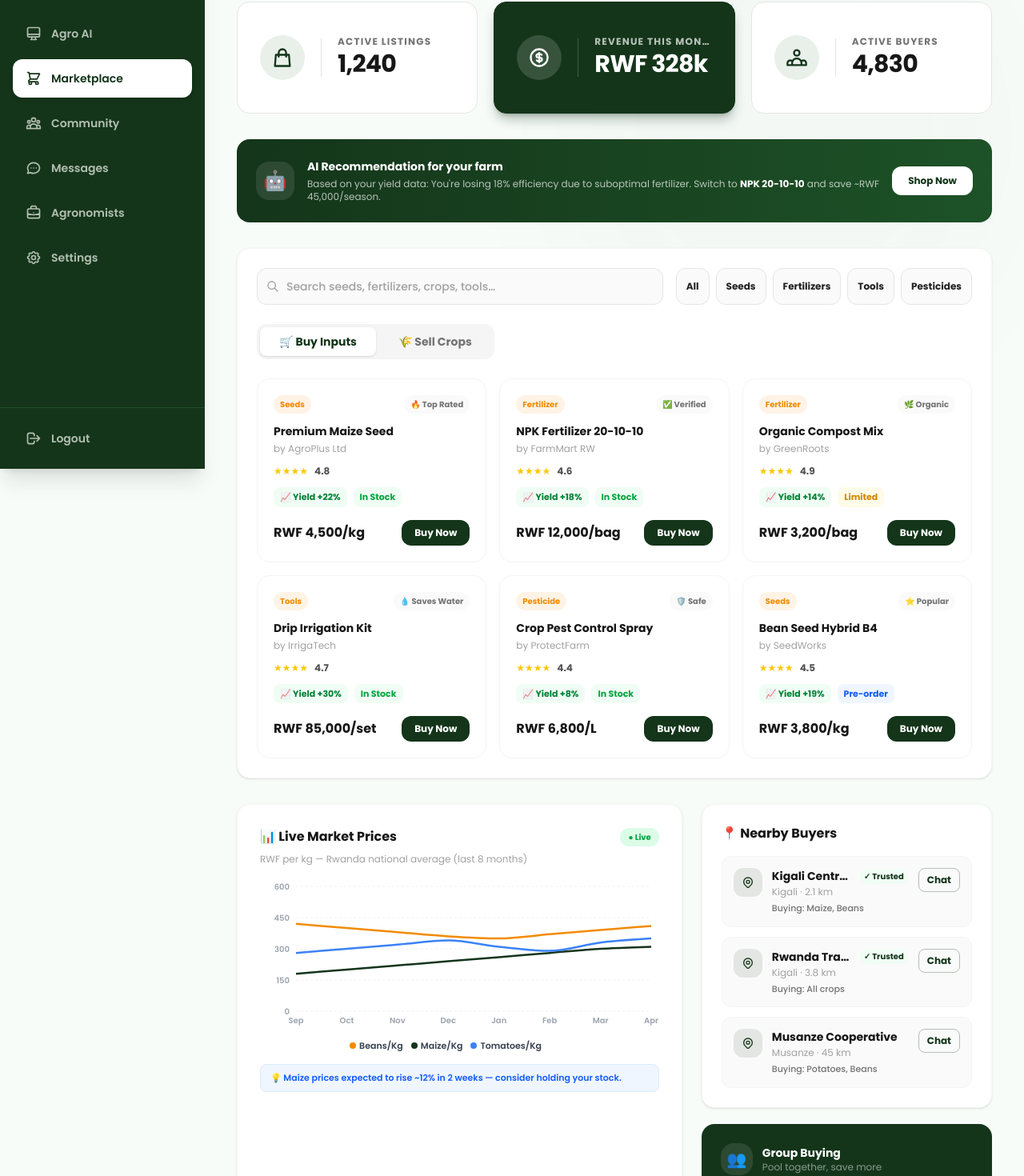
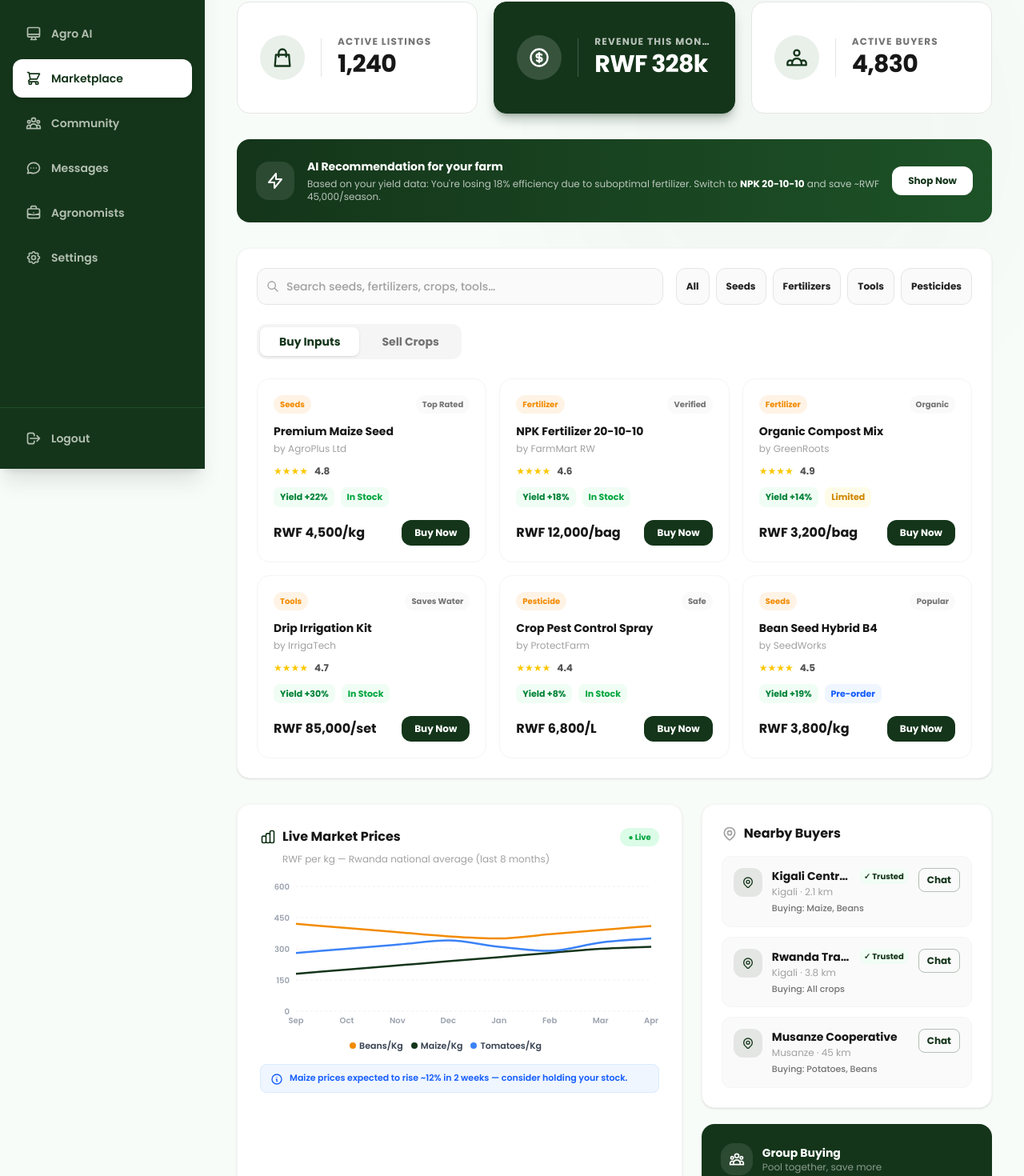
Before and after one commit to BYIRINGIRO-Samuel/Agro-hub, a Next.js app: page /dashboard/marketplace in a window 1280 px wide. Shown: the part 214-1684 px from the top of the page at 80% size. Built offline with nearby package versions, Linux system fonts and the light colour scheme.

Commit message:
Refactor Marketplace page to use real SVGs instead of standard emojis

```diff
--- a/app/dashboard/marketplace/page.tsx
+++ b/app/dashboard/marketplace/page.tsx
@@ -45,12 +45,12 @@ const marketCards = [
 
 /* ─── Products for sale (inputs) ───────────────── */
 const inputs = [
-  { name: "Premium Maize Seed", type: "Seeds", price: "RWF 4,500/kg", seller: "AgroPlus Ltd", rating: 4.8, yield: "+22%", badge: "🔥 Top Rated", stock: "In Stock" },
-  { name: "NPK Fertilizer 20-10-10", type: "Fertilizer", price: "RWF 12,000/bag", seller: "FarmMart RW", rating: 4.6, yield: "+18%", badge: "✅ Verified", stock: "In Stock" },
-  { name: "Organic Compost Mix", type: "Fertilizer", price: "RWF 3,200/bag", seller: "GreenRoots", rating: 4.9, yield: "+14%", badge: "🌿 Organic", stock: "Limited" },
-  { name: "Drip Irrigation Kit", type: "Tools", price: "RWF 85,000/set", seller: "IrrigaTech", rating: 4.7, yield: "+30%", badge: "💧 Saves Water", stock: "In Stock" },
-  { name: "Crop Pest Control Spray", type: "Pesticide", price: "RWF 6,800/L", seller: "ProtectFarm", rating: 4.4, yield: "+8%", badge: "🛡️ Safe", stock: "In Stock" },
-  { name: "Bean Seed Hybrid B4", type: "Seeds", price: "RWF 3,800/kg", seller: "SeedWorks", rating: 4.5, yield: "+19%", badge: "⭐ Popular", stock: "Pre-order" },
+  { name: "Premium Maize Seed", type: "Seeds", price: "RWF 4,500/kg", seller: "AgroPlus Ltd", rating: 4.8, yield: "+22%", badge: "Top Rated", stock: "In Stock" },
+  { name: "NPK Fertilizer 20-10-10", type: "Fertilizer", price: "RWF 12,000/bag", seller: "FarmMart RW", rating: 4.6, yield: "+18%", badge: "Verified", stock: "In Stock" },
+  { name: "Organic Compost Mix", type: "Fertilizer", price: "RWF 3,200/bag", seller: "GreenRoots", rating: 4.9, yield: "+14%", badge: "Organic", stock: "Limited" },
+  { name: "Drip Irrigation Kit", type: "Tools", price: "RWF 85,000/set", seller: "IrrigaTech", rating: 4.7, yield: "+30%", badge: "Saves Water", stock: "In Stock" },
+  { name: "Crop Pest Control Spray", type: "Pesticide", price: "RWF 6,800/L", seller: "ProtectFarm", rating: 4.4, yield: "+8%", badge: "Safe", stock: "In Stock" },
+  { name: "Bean Seed Hybrid B4", type: "Seeds", price: "RWF 3,800/kg", seller: "SeedWorks", rating: 4.5, yield: "+19%", badge: "Popular", stock: "Pre-order" },
 ];
 
 /* ─── Crop listings (sell) ──────────────────────── */
@@ -66,7 +66,6 @@ const demandStyle: Record<string, string> = {
   Medium: "bg-yellow-100 text-yellow-700",
   Low:    "bg-neutral-100 text-neutral-500",
 };
-const demandIcon: Record<string, string> = { High: "🔥", Medium: "⚖️", Low: "❄️" };
 
 /* ─── Nearby Buyers ─────────────────────────────── */
 const nearbyBuyers = [
@@ -106,7 +105,9 @@ export default function MarketplacePage() {
 
       {/* AI Recommendation Banner */}
       <div className="bg-linear-to-r from-brand-green to-[#1d5227] rounded-2xl p-6 flex flex-col md:flex-row md:items-center gap-4">
-        <div className="w-12 h-12 bg-white/10 rounded-2xl flex items-center justify-center text-2xl shrink-0">🤖</div>
+        <div className="w-12 h-12 bg-white/10 rounded-2xl flex items-center justify-center shrink-0">
+          <svg className="w-6 h-6 text-white" fill="none" viewBox="0 0 24 24" stroke="currentColor" strokeWidth="2"><path strokeLinecap="round" strokeLinejoin="round" d="M13 10V3L4 14h7v7l9-11h-7z" /></svg>
+        </div>
         <div className="flex-1">
           <p className="text-white font-extrabold text-sm">AI Recommendation for your farm</p>
           <p className="text-white/70 text-xs mt-1">Based on your yield data: You&apos;re losing 18% efficiency due to suboptimal fertilizer. Switch to <strong className="text-white">NPK 20-10-10</strong> and save ~RWF 45,000/season.</p>
@@ -139,8 +140,8 @@ export default function MarketplacePage() {
 
         {/* Buy / Sell Toggle */}
         <div className="flex gap-1 bg-neutral-100 p-1 rounded-xl w-fit mb-6">
-          <button onClick={() => setTab("buy")} className={`px-6 py-2 text-sm font-bold rounded-lg transition-all ${tab === "buy" ? "bg-white text-brand-green shadow" : "text-neutral-500"}`}>🛒 Buy Inputs</button>
-          <button onClick={() => setTab("sell")} className={`px-6 py-2 text-sm font-bold rounded-lg transition-all ${tab === "sell" ? "bg-white text-brand-green shadow" : "text-neutral-500"}`}>🌾 Sell Crops</button>
+          <button onClick={() => setTab("buy")} className={`px-6 py-2 text-sm font-bold rounded-lg transition-all ${tab === "buy" ? "bg-white text-brand-green shadow" : "text-neutral-500"}`}>Buy Inputs</button>
+          <button onClick={() => setTab("sell")} className={`px-6 py-2 text-sm font-bold rounded-lg transition-all ${tab === "sell" ? "bg-white text-brand-green shadow" : "text-neutral-500"}`}>Sell Crops</button>
         </div>
 
         {tab === "buy" ? (
@@ -160,7 +161,7 @@ export default function MarketplacePage() {
                   <span className="text-xs font-bold text-neutral-600">{item.rating}</span>
                 </div>
                 <div className="flex items-center gap-2 mb-4">
-                  <span className="text-[11px] bg-green-50 text-green-700 font-extrabold px-2 py-1 rounded-lg">📈 Yield {item.yield}</span>
+                  <span className="text-[11px] bg-green-50 text-green-700 font-extrabold px-2 py-1 rounded-lg">Yield {item.yield}</span>
                   <span className={`text-[11px] font-bold px-2 py-1 rounded-lg ${item.stock === "In Stock" ? "bg-green-50 text-green-600" : item.stock === "Limited" ? "bg-yellow-50 text-yellow-600" : "bg-blue-50 text-blue-600"}`}>{item.stock}</span>
                 </div>
                 <div className="flex items-center justify-between">
@@ -190,7 +191,7 @@ export default function MarketplacePage() {
                     <td className="py-3.5 pr-4 text-neutral-500">{l.location}</td>
                     <td className="py-3.5 pr-4">
                       <span className={`text-[11px] font-extrabold px-2.5 py-1.5 rounded-full ${demandStyle[l.demand]}`}>
-                        {demandIcon[l.demand]} {l.demand}
+                        {l.demand}
                       </span>
                     </td>
                     <td className="py-3.5 pr-4 text-neutral-400 text-xs">{l.freshness}</td>
@@ -210,20 +211,27 @@ export default function MarketplacePage() {
         {/* Price Chart */}
         <div className="lg:col-span-3 bg-white p-7 rounded-2xl shadow-sm border border-neutral-100">
           <div className="flex items-center justify-between mb-2">
-            <h2 className="text-base font-bold text-neutral-900">📊 Live Market Prices</h2>
+            <h2 className="flex items-center gap-2 text-base font-bold text-neutral-900">
+              <svg className="w-5 h-5 text-brand-green" fill="none" viewBox="0 0 24 24" stroke="currentColor" strokeWidth="2"><path strokeLinecap="round" strokeLinejoin="round" d="M9 19v-6a2 2 0 00-2-2H5a2 2 0 00-2 2v6a2 2 0 002 2h2a2 2 0 002-2zm0 0V9a2 2 0 012-2h2a2 2 0 012 2v10m-6 0a2 2 0 002 2h2a2 2 0 002-2m0 0V5a2 2 0 012-2h2a2 2 0 012 2v14a2 2 0 01-2 2h-2a2 2 0 01-2-2z" /></svg>
+              Live Market Prices
+            </h2>
             <span className="text-[10px] font-extrabold text-green-600 bg-green-100 px-2.5 py-1 rounded-full">● Live</span>
           </div>
-          <p className="text-xs text-neutral-400 mb-4">RWF per kg — Rwanda national average (last 8 months)</p>
+          <p className="text-xs text-neutral-400 mb-4 pl-7">RWF per kg — Rwanda national average (last 8 months)</p>
           <MarketPriceChart />
-          <p className="text-[11px] text-blue-600 bg-blue-50 border border-blue-100 rounded-lg px-3 py-2 mt-3 font-semibold">
-            💡 Maize prices expected to rise ~12% in 2 weeks — consider holding your stock.
-          </p>
+          <div className="flex items-start gap-2 bg-blue-50 border border-blue-100 rounded-lg px-3 py-2 mt-3 text-blue-600">
+            <svg className="w-4 h-4 shrink-0 mt-0.5" fill="none" viewBox="0 0 24 24" stroke="currentColor" strokeWidth="2"><path strokeLinecap="round" strokeLinejoin="round" d="M13 16h-1v-4h-1m1-4h.01M21 12a9 9 0 11-18 0 9 9 0 0118 0z" /></svg>
+            <p className="text-[11px] font-semibold">Maize prices expected to rise ~12% in 2 weeks — consider holding your stock.</p>
+          </div>
         </div>
 
         {/* Nearby Buyers + Group Buy */}
         <div className="lg:col-span-2 flex flex-col gap-5">
           <div className="bg-white p-6 rounded-2xl shadow-sm border border-neutral-100 flex-1">
-            <h2 className="text-base font-bold text-neutral-900 mb-4">📍 Nearby Buyers</h2>
+            <h2 className="flex items-center gap-2 text-base font-bold text-neutral-900 mb-4">
+              <svg className="w-5 h-5 text-neutral-400" fill="none" viewBox="0 0 24 24" stroke="currentColor" strokeWidth="2"><path strokeLinecap="round" strokeLinejoin="round" d="M17.657 16.657L13.414 20.9a1.998 1.998 0 01-2.827 0l-4.244-4.243a8 8 0 1111.314 0z" /><path strokeLinecap="round" strokeLinejoin="round" d="M15 11a3 3 0 11-6 0 3 3 0 016 0z" /></svg>
+              Nearby Buyers
+            </h2>
             <div className="flex flex-col gap-3">
               {nearbyBuyers.map((b) => (
                 <div key={b.name} className="flex items-start gap-3 p-3.5 bg-neutral-50 rounded-xl border border-neutral-100 hover:border-brand-green/30 transition-colors">
@@ -249,7 +257,9 @@ export default function MarketplacePage() {
           {/* Group Buying */}
           <div className="bg-brand-green p-6 rounded-2xl">
             <div className="flex items-center gap-3 mb-4">
-              <div className="w-10 h-10 bg-white/10 rounded-2xl flex items-center justify-center text-xl">👥</div>
+              <div className="w-10 h-10 bg-white/10 rounded-2xl flex items-center justify-center">
+                <svg className="w-5 h-5 text-white" fill="none" viewBox="0 0 24 24" stroke="currentColor" strokeWidth="2"><path strokeLinecap="round" strokeLinejoin="round" d="M17 20h5v-2a3 3 0 00-5.356-1.857M17 20H7m10 0v-2c0-.656-.126-1.283-.356-1.857M7 20H2v-2a3 3 0 015.356-1.857M7 20v-2c0-.656.126-1.283.356-1.857m0 0a5.002 5.002 0 019.288 0M15 7a3 3 0 11-6 0 3 3 0 016 0zm6 3a2 2 0 11-4 0 2 2 0 014 0zM7 10a2 2 0 11-4 0 2 2 0 014 0z" /></svg>
+              </div>
               <div>
                 <h2 className="text-sm font-extrabold text-white">Group Buying</h2>
                 <p className="text-white/50 text-xs">Pool together, save more</p>
```
